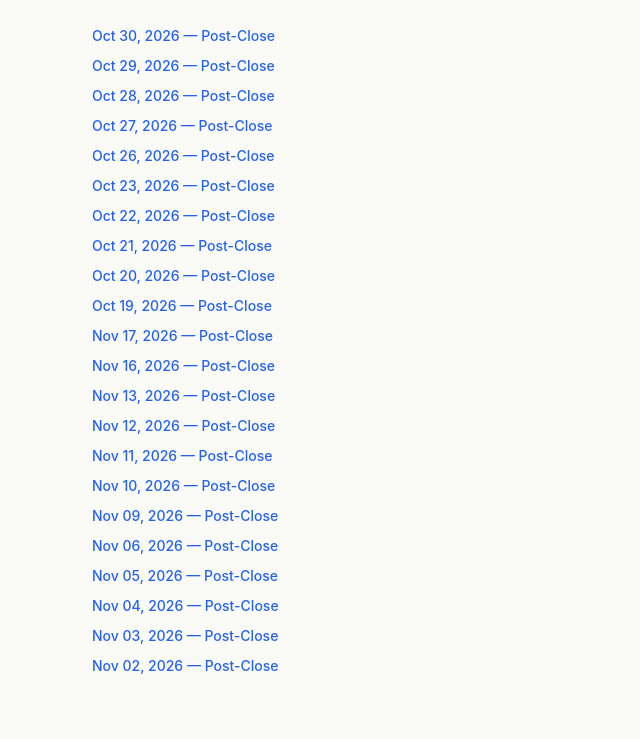
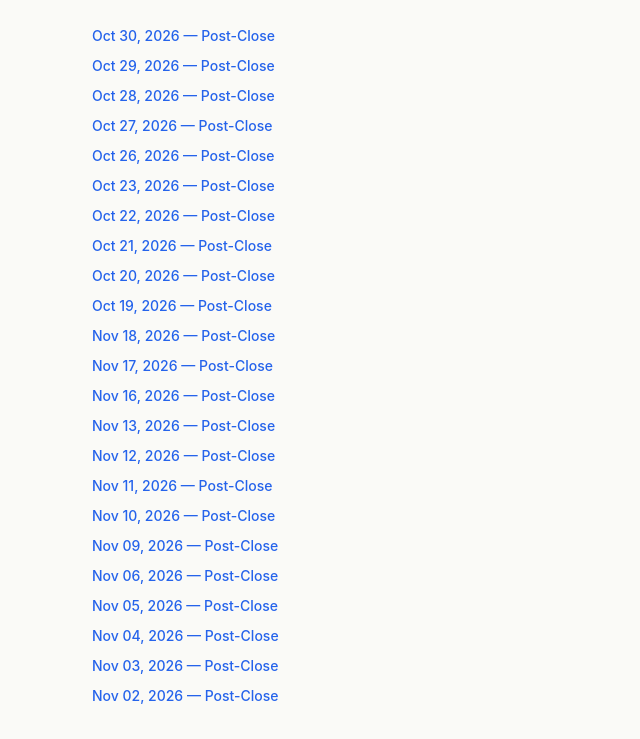
Before and after one commit to kvenkatmsc88/signals-site, a plain HTML site: page index.html in a window 1280 px wide. Shown: the part 113-852 px from the top of the page, without its empty margins (148-788 px from the left). Drawn offline with Linux system fonts and the light colour scheme.

Commit message:
Auto: update report index

```diff
--- a/index.html
+++ b/index.html
@@ -29,6 +29,7 @@ a:hover{text-decoration:underline;}
 <li><a href="reports/Post-Market/2026-10-21-pm-signals.html">Oct 21, 2026 — Post-Close</a></li>
 <li><a href="reports/Post-Market/2026-10-20-pm-signals.html">Oct 20, 2026 — Post-Close</a></li>
 <li><a href="reports/Post-Market/2026-10-19-pm-signals.html">Oct 19, 2026 — Post-Close</a></li>
+<li><a href="reports/Post-Market/2026-11-18-pm-signals.html">Nov 18, 2026 — Post-Close</a></li>
 <li><a href="reports/Post-Market/2026-11-17-pm-signals.html">Nov 17, 2026 — Post-Close</a></li>
 <li><a href="reports/Post-Market/2026-11-16-pm-signals.html">Nov 16, 2026 — Post-Close</a></li>
 <li><a href="reports/Post-Market/2026-11-13-pm-signals.html">Nov 13, 2026 — Post-Close</a></li>
```
